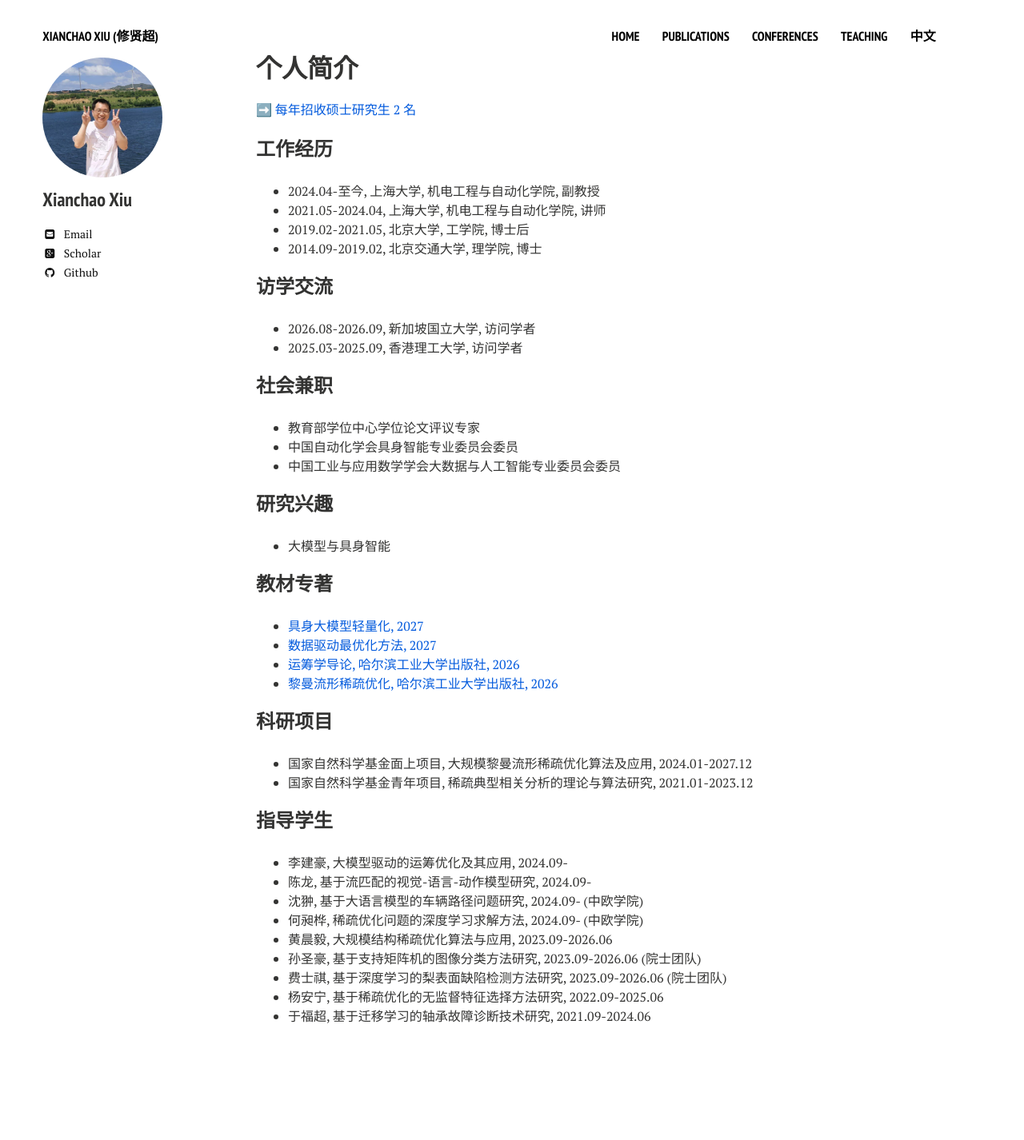
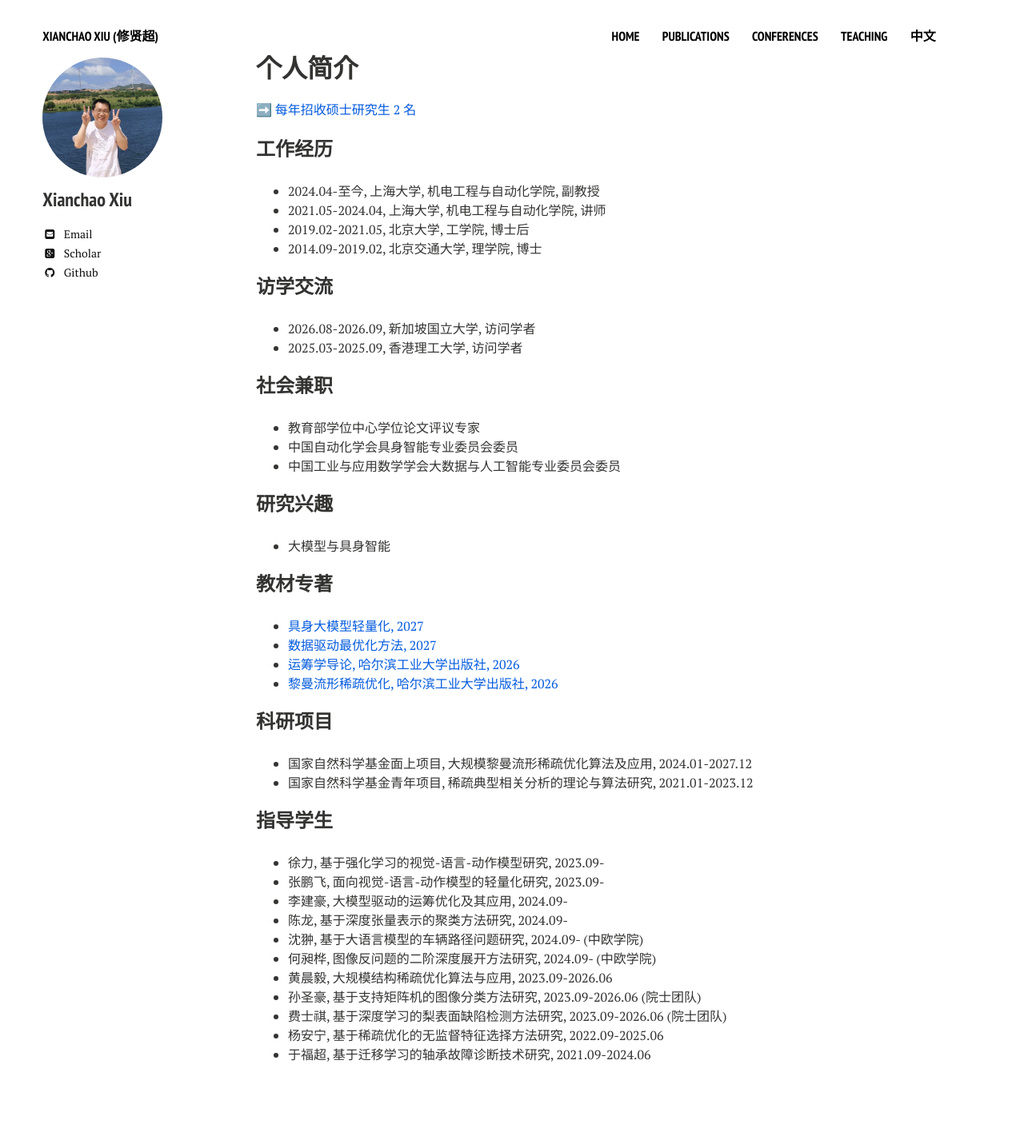
Before and after one commit to xianchaoxiu/xianchaoxiu.github.io, a Jekyll site: the page built from chinese/index.md, in a window 1280 px wide. Shown: the whole page at 80% size. Built offline with Jekyll 4.4.1, drawn with Linux system fonts in a browser that asks for light colours; nearby versions of some CDN libraries; before the commit the page ends 1378 px from its top, so only the background shows below that.

Commit message:
Update index.md

```diff
--- a/chinese/index.md
+++ b/chinese/index.md
@@ -40,12 +40,13 @@ share: false
 * 国家自然科学基金青年项目, 稀疏典型相关分析的理论与算法研究, 2021.01-2023.12  <br>
 
 
-
 ### 指导学生
+* 徐力, 基于强化学习的视觉-语言-动作模型研究, 2023.09- <br>
+* 张鹏飞, 面向视觉-语言-动作模型的轻量化研究, 2023.09- <br>
 * 李建豪, 大模型驱动的运筹优化及其应用, 2024.09- <br>
-* 陈龙, 基于流匹配的视觉-语言-动作模型研究, 2024.09- <br>
+* 陈龙, 基于深度张量表示的聚类方法研究, 2024.09- <br>
 * 沈翀, 基于大语言模型的车辆路径问题研究, 2024.09- (中欧学院) <br>
-* 何昶桦, 稀疏优化问题的深度学习求解方法, 2024.09- (中欧学院) <br>
+* 何昶桦, 图像反问题的二阶深度展开方法研究, 2024.09- (中欧学院) <br>
 * 黄晨毅, 大规模结构稀疏优化算法与应用, 2023.09-2026.06 <br>
 * 孙圣豪, 基于支持矩阵机的图像分类方法研究, 2023.09-2026.06 (院士团队) <br>
 * 费士祺, 基于深度学习的梨表面缺陷检测方法研究, 2023.09-2026.06 (院士团队) <br>
```
